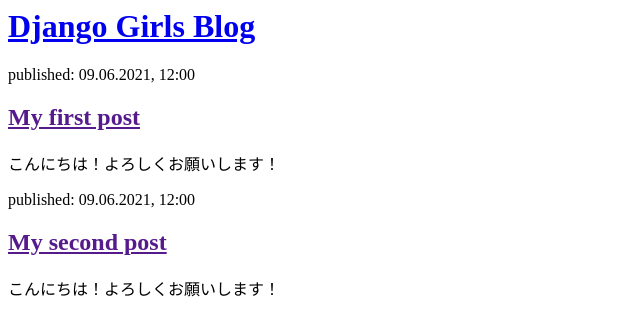
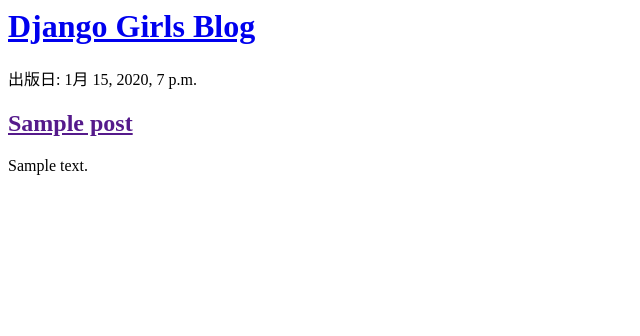
Before and after one commit to Genki-Shirasawa/my-first-blog, a Django app: page / in a window 1280 px wide. Shown: the top 336 px of the page, without its empty margins (0-640 px from the left). Run offline with Django 3.2, Linux system fonts and the light colour scheme; tables that the repository leaves empty hold one stand-in row (values such as "Sample post").

Commit message:
Modified templates to display posts from database.

```diff
--- a/blog/templates/blog/post_list.html
+++ b/blog/templates/blog/post_list.html
@@ -7,16 +7,12 @@
       <h1><a href="/">Django Girls Blog</a></h1>
     </div>
 
-    <div>
-      <p>published: 09.06.2021, 12:00</p>
-      <h2><a href="">My first post</a></h2>
-      <p>こんにちは！よろしくお願いします！</p>
-    </div>
-
-    <div>
-      <p>published: 09.06.2021, 12:00</p>
-      <h2><a href="">My second post</a></h2>
-      <p>こんにちは！よろしくお願いします！</p>
-    </div>
+    {% for post in posts %}
+      <div>
+        <p>出版日: {{ post.published_date }}</p>
+        <h2><a href="">{{ post.title }}</a></h2>
+        <p>{{ post.text|linebreaksbr }}</p>
+      </div>
+    {% endfor %}
   </body>
 </html>
--- a/blog/views.py
+++ b/blog/views.py
@@ -1,5 +1,8 @@
 from django.shortcuts import render
+from django.utils import timezone
+from .models import Post
 
 
 def post_list(request):
-    return render(request, 'blog/post_list.html', {})
+    posts = Post.objects.filter(published_date__lte=timezone.now()).order_by('published_date')
+    return render(request, 'blog/post_list.html', {'posts': posts})
```
